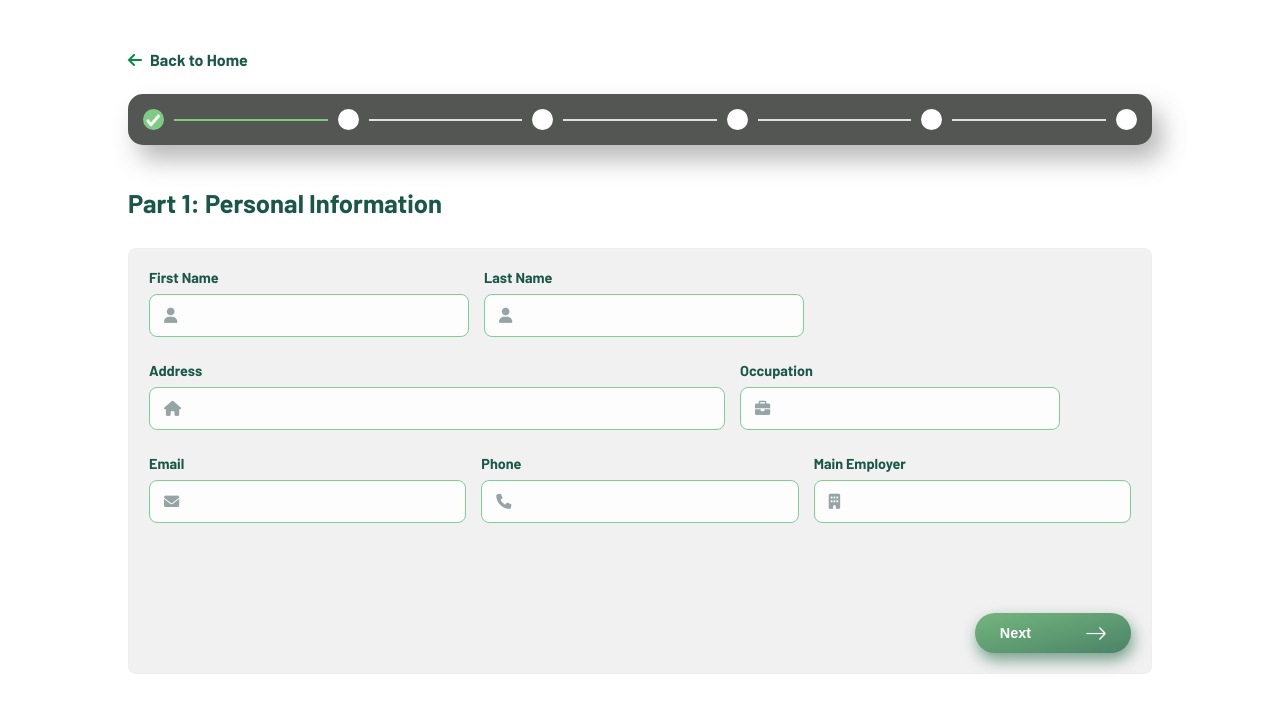
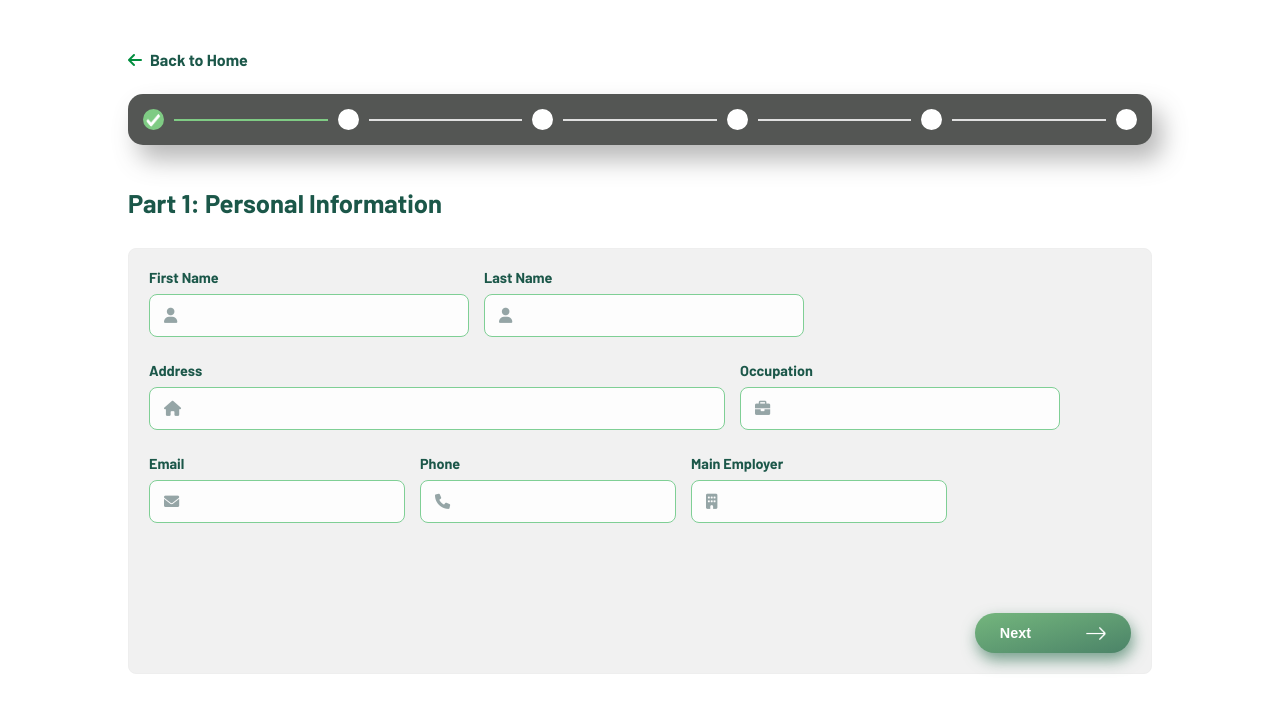
Before and after one commit to immedia29/doh_coi, a plain HTML site: page fill_survey.html in a window 1280 px wide. Drawn offline with Linux system fonts and the light colour scheme.

Commit message:
Update fill_survey.html

```diff
--- a/fill_survey.html
+++ b/fill_survey.html
@@ -68,21 +68,21 @@
               </div>
             </div>
             <div class="form-grid">
-              <div class="form-group">
+              <div class="form-group form-group-bottom">
                 <label for="email">Email</label>
                 <div class="input-with-icon">
                   <i class="fas fa-envelope"></i>
                   <input type="email" id="email" name="email" placeholder=" " />
                 </div>
               </div>
-              <div class="form-group">
+              <div class="form-group form-group-bottom">
                 <label for="phone">Phone</label>
                 <div class="input-with-icon">
                   <i class="fas fa-phone"></i>
                   <input type="tel" id="phone" name="phone" placeholder=" " />
                 </div>
               </div>
-              <div class="form-group">
+              <div class="form-group form-group-bottom">
                 <label for="main_employer">Main Employer</label>
                 <div class="input-with-icon">
                   <i class="fas fa-building"></i>
```
